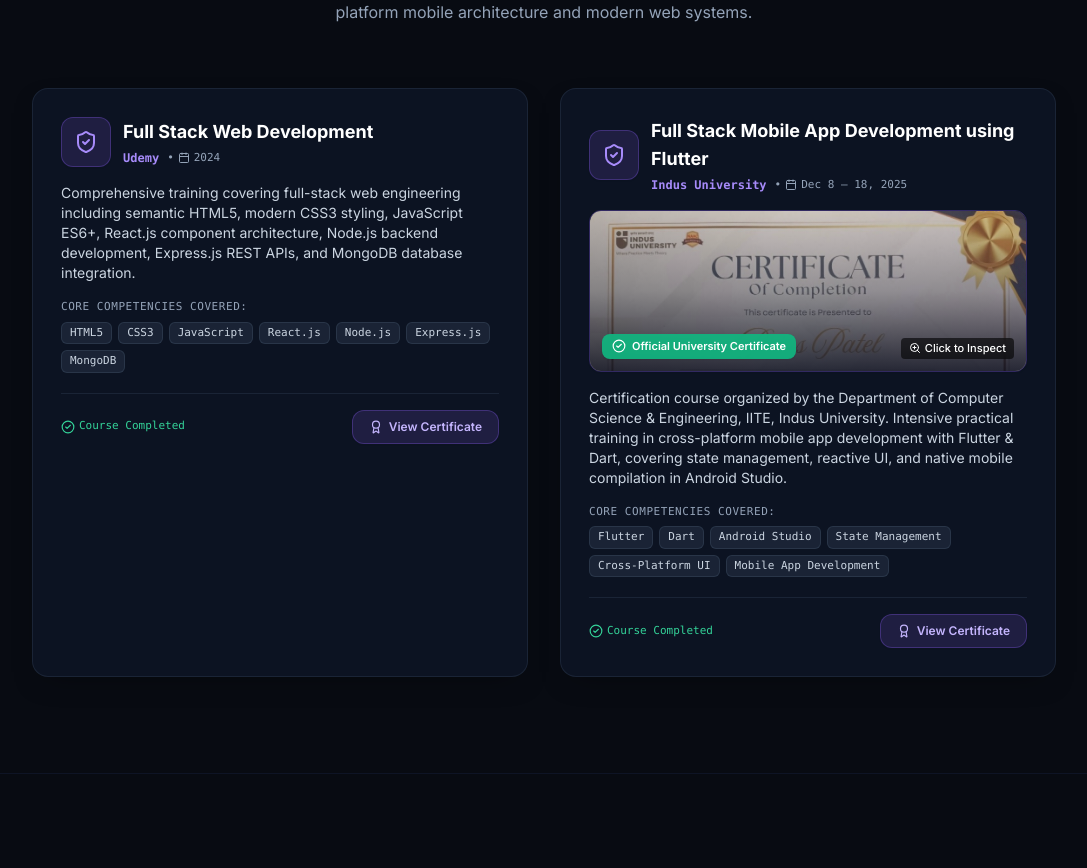
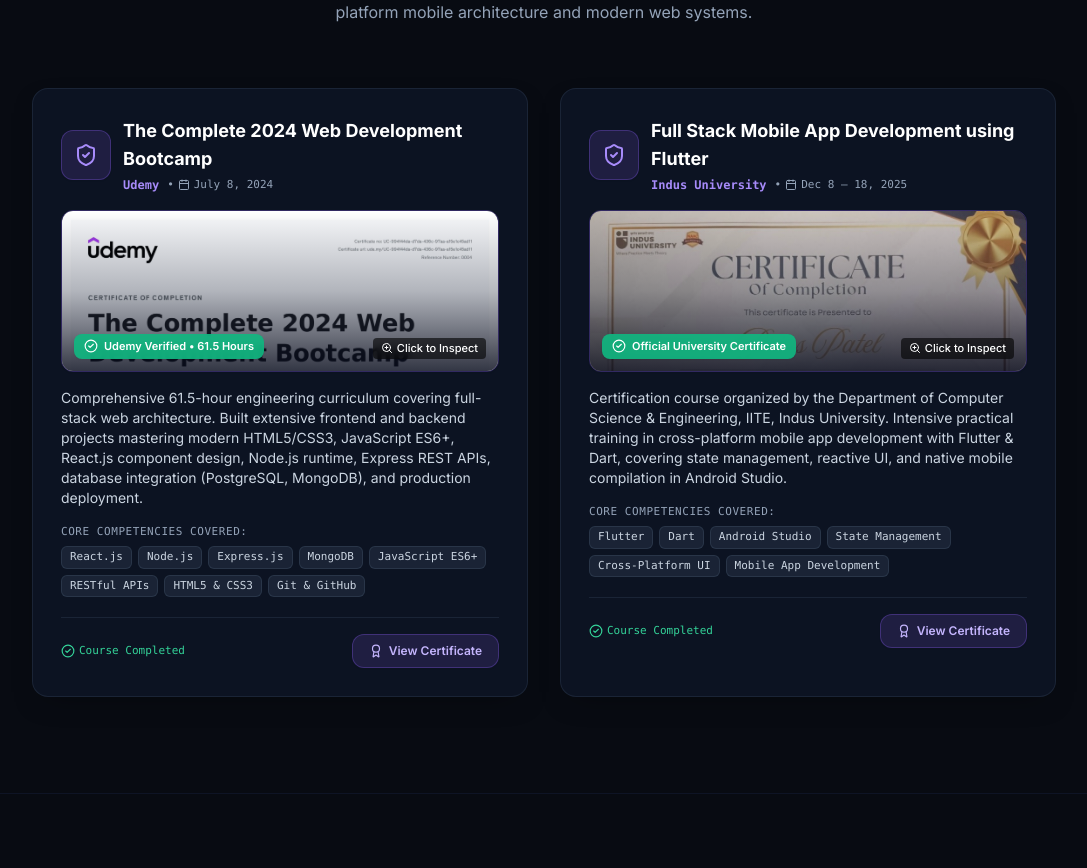
Before and after one commit to prinspatel1002-cmd/portfolio, a React (Vite) app: page / in a window 1280 px wide. Shown: the part 5369-6237 px from the top of the page, without its empty margins (96-1183 px from the left). Built offline with nearby package versions, Linux system fonts and the light colour scheme; the HTML template or start-up script is replaced by a standard one.

Commit message:
feat(certifications): integrate official Udemy Full Stack Web Development Bootcamp certificate preview, verification link and modal

```diff
--- a/src/components/Certifications.tsx
+++ b/src/components/Certifications.tsx
@@ -117,7 +117,7 @@ export const Certifications: React.FC = () => {
                       <div className="absolute inset-0 bg-gradient-to-t from-slate-950/80 via-slate-900/30 to-transparent flex items-end justify-between p-3">
                         <span className="inline-flex items-center gap-1.5 px-2.5 py-1 rounded-lg bg-emerald-500/90 text-white text-[11px] font-semibold backdrop-blur-sm shadow-sm">
                           <CheckCircle2 className="w-3.5 h-3.5" />
-                          Official University Certificate
+                          {cert.issuer === 'Indus University' ? 'Official University Certificate' : 'Udemy Verified • 61.5 Hours'}
                         </span>
                         <span className="inline-flex items-center gap-1 text-[11px] text-white font-medium bg-black/60 px-2 py-0.5 rounded backdrop-blur-sm">
                           <ZoomIn className="w-3 h-3" /> Click to Inspect
@@ -321,17 +321,30 @@ export const Certifications: React.FC = () => {
               </div>
 
               {/* Modal Bottom Bar / Actions */}
-              <div className="flex items-center justify-between px-5 sm:px-6 py-3.5 border-t border-slate-200 dark:border-slate-800 bg-slate-50/70 dark:bg-slate-900/60">
-                <span className="text-[11px] text-emerald-600 dark:text-emerald-400 font-mono font-medium flex items-center gap-1.5">
-                  <CheckCircle2 className="w-3.5 h-3.5" />
-                  Verified Credential
-                </span>
+              <div className="flex flex-wrap items-center justify-between gap-3 px-5 sm:px-6 py-3.5 border-t border-slate-200 dark:border-slate-800 bg-slate-50/70 dark:bg-slate-900/60">
+                <div className="flex items-center gap-2.5">
+                  <span className="text-[11px] text-emerald-600 dark:text-emerald-400 font-mono font-medium flex items-center gap-1.5">
+                    <CheckCircle2 className="w-3.5 h-3.5" />
+                    Verified Credential
+                  </span>
+                  {activeCert.credentialUrl && activeCert.credentialUrl.startsWith('http') && (
+                    <a
+                      href={activeCert.credentialUrl}
+                      target="_blank"
+                      rel="noopener noreferrer"
+                      className="inline-flex items-center gap-1 px-2.5 py-1 rounded-lg bg-violet-50 dark:bg-violet-950/40 text-violet-700 dark:text-violet-300 border border-violet-200 dark:border-violet-800 text-[11px] font-mono hover:bg-violet-100 dark:hover:bg-violet-900/60 transition shadow-sm"
+                    >
+                      <ExternalLink className="w-3 h-3" />
+                      Verify on Udemy
+                    </a>
+                  )}
+                </div>
 
                 <div className="flex items-center gap-2">
                   {activeCert.certificateImage && (
                     <a
                       href={activeCert.certificateImage}
-                      download="Prins_Patel_Flutter_Certificate.jpg"
+                      download={activeCert.id === 'udemy-full-stack-web' ? 'Prins_Patel_Udemy_Web_Development_Bootcamp.jpg' : 'Prins_Patel_Indus_University_Flutter_Certificate.jpg'}
                       className="inline-flex items-center gap-1.5 px-3.5 py-1.5 rounded-xl bg-violet-600 hover:bg-violet-700 text-white text-xs font-semibold transition shadow-sm"
                     >
                       <Download className="w-3.5 h-3.5" />
--- a/src/data/portfolioData.ts
+++ b/src/data/portfolioData.ts
@@ -218,12 +218,14 @@ export const PROJECTS: Project[] = [
 export const CERTIFICATIONS: Certification[] = [
   {
     id: "udemy-full-stack-web",
-    title: "Full Stack Web Development",
+    title: "The Complete 2024 Web Development Bootcamp",
     issuer: "Udemy",
-    credentialUrl: "#certifications",
-    issueDate: "2024",
-    description: "Comprehensive training covering full-stack web engineering including semantic HTML5, modern CSS3 styling, JavaScript ES6+, React.js component architecture, Node.js backend development, Express.js REST APIs, and MongoDB database integration.",
-    skillsLearned: ["HTML5", "CSS3", "JavaScript", "React.js", "Node.js", "Express.js", "MongoDB"]
+    organization: "Dr. Angela Yu • Lead Instructor (61.5 Total Hours)",
+    credentialUrl: "https://ude.my/UC-994f44da-d7da-436c-97aa-a15e1c45ad11",
+    certificateImage: "./certificates/udemy_web_dev_certificate.jpg",
+    issueDate: "July 8, 2024",
+    description: "Comprehensive 61.5-hour engineering curriculum covering full-stack web architecture. Built extensive frontend and backend projects mastering modern HTML5/CSS3, JavaScript ES6+, React.js component design, Node.js runtime, Express REST APIs, database integration (PostgreSQL, MongoDB), and production deployment.",
+    skillsLearned: ["React.js", "Node.js", "Express.js", "MongoDB", "JavaScript ES6+", "RESTful APIs", "HTML5 & CSS3", "Git & GitHub"]
   },
   {
     id: "indus-flutter-dev",
```
Also changed, not shown: public/certificates/udemy_web_dev_certificate.jpg (added), 1 other file (tests, documents, lock files or other folders).
